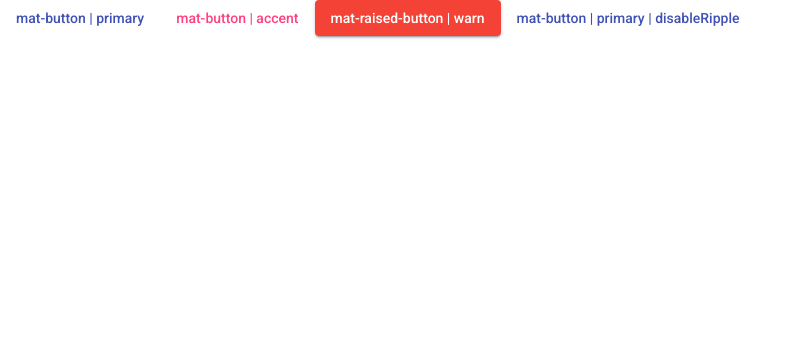
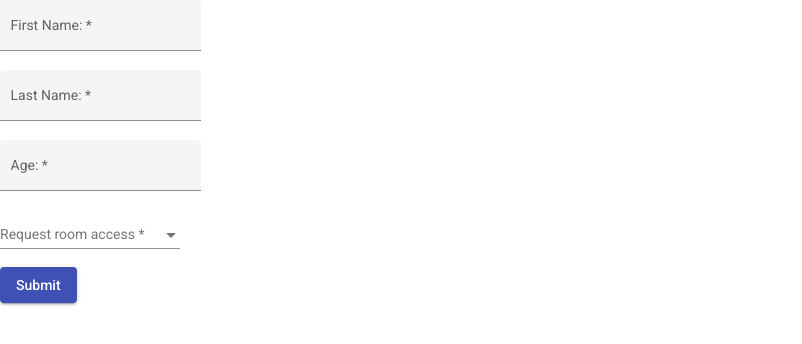
Before and after one commit to bnmghjtyu0/let-api-angular, an Angular app: page / in a window 1280 px wide. Shown: the top 344 px of the page, without its empty margins (0-802 px from the left). Built offline with nearby package versions, Linux system fonts and the light colour scheme.

Commit message:
chore: 完成

```diff
--- a/src/app/app.component.html
+++ b/src/app/app.component.html
@@ -1,6 +1 @@
-<button mat-button color="primary">mat-button | primary</button>
-<button mat-button color="accent" disableRipple>mat-button | accent</button>
-<button mat-raised-button color="warn">mat-raised-button | warn</button>
-<button mat-button color="primary" disableRipple>
-  mat-button | primary | disableRipple
-</button>
+<app-form> </app-form>
--- /dev/null
+++ b/src/app/components/form/form.component.html
@@ -0,0 +1,57 @@
+<div class="container">
+  <form [formGroup]="profileForm" (ngSubmit)="onSubmit()" class="example-form">
+    <mat-form-field appearance="fill" class="example-full-width">
+      <mat-label> First Name:</mat-label>
+      <input matInput formControlName="firstName" />
+    </mat-form-field>
+    <br />
+    <mat-form-field appearance="fill" class="example-full-width">
+      <mat-label> Last Name:</mat-label>
+      <input matInput formControlName="lastName" />
+      <mat-error> 未填 </mat-error>
+    </mat-form-field>
+    <br />
+
+    <mat-form-field appearance="fill" class="example-full-width">
+      <mat-label>Age:</mat-label>
+      <input matInput formControlName="age" type="number" />
+      <mat-error>
+        <span *ngIf="profileForm.controls.age.errors?.negativeNumber">
+          Please provide a valid age
+        </span>
+      </mat-error>
+    </mat-form-field>
+    <br />
+
+    <mat-form-field>
+      <mat-label>Request room access</mat-label>
+      <mat-select formControlName="room">
+        <mat-option *ngFor="let room of rooms" [value]="room">
+          {{ room.text }}
+        </mat-option>
+      </mat-select>
+      <mat-error>
+        <span *ngIf="profileForm.controls.room.errors?.negativeNumber">
+          Please provide a valid age
+        </span>
+      </mat-error>
+    </mat-form-field>
+    <br />
+
+    <button mat-raised-button color="primary" type="submit">Submit</button>
+    <!-- <button
+      mat-raised-button
+      color="primary"
+      type="submit"
+      [disabled]="!profileForm.valid"
+    >
+      Submit
+    </button> -->
+
+    <mat-error>
+      <span *ngIf="profileForm.errors?.roomOnlyWith18">
+        You can not access this room being under 18
+      </span>
+    </mat-error>
+  </form>
+</div>
--- /dev/null
+++ b/src/app/components/form/form.component.ts
@@ -0,0 +1,55 @@
+import { RoomOver18Validator } from './validator.service';
+import { Component, OnInit } from '@angular/core';
+import {
+  Validators,
+  FormBuilder,
+  FormGroup,
+  AbstractControl,
+} from '@angular/forms';
+import { Room } from './form';
+
+function NoNegativeNumbers(control: AbstractControl) {
+  return control.value < 0 ? { negativeNumber: true } : null;
+}
+
+@Component({
+  selector: 'app-form',
+  templateUrl: './form.component.html',
+  styleUrls: ['./form.component.scss'],
+})
+export class FormComponent implements OnInit {
+  title = 'forms-cross-field-validation';
+  profileForm!: FormGroup;
+
+  register() {
+    this.profileForm = this.formBuilder.group(
+      {
+        firstName: ['', Validators.required],
+        lastName: ['', Validators.required],
+        age: ['', [Validators.required, NoNegativeNumbers]],
+        room: [{}, Validators.required],
+      },
+      {
+        validators: [this.roomOver18Validator.onlyAccessRoomsOver18(18)],
+        updateOn: 'blur',
+      }
+    );
+  }
+
+  rooms: Room[] = [
+    { text: 'room 1', value: 'room-1' },
+    { text: 'room 2', value: 'room-2' },
+    { text: 'room 3', value: 'room-3' },
+  ];
+  constructor(
+    private formBuilder: FormBuilder,
+    private roomOver18Validator: RoomOver18Validator
+  ) {}
+
+  ngOnInit(): void {
+    this.register();
+  }
+  onSubmit() {
+    console.log(this.profileForm.value);
+  }
+}
--- /dev/null
+++ b/src/app/components/form/form.ts
@@ -0,0 +1 @@
+export type Room = { text: string; value: string };
--- /dev/null
+++ b/src/app/components/form/validator.service.ts
@@ -0,0 +1,42 @@
+import { Injectable } from '@angular/core';
+import { FormGroup, ValidatorFn } from '@angular/forms';
+import { Room } from './form';
+@Injectable({ providedIn: 'root' })
+export class RoomOver18Validator {
+  public onlyAccessRoomsOver18(minAge: number): ValidatorFn {
+    return (formGroup: any) => {
+      const ageControl = formGroup.controls.age;
+      const roomControl = formGroup.controls.room;
+
+      if (!ageControl || !roomControl) {
+        return null;
+      }
+
+      const ageValue = ageControl.value;
+
+      if (!ageValue) {
+        return null;
+      }
+
+      if (ageValue >= 18) {
+        return null;
+      }
+
+      if (ageValue >= minAge) {
+        return null;
+      }
+
+      const roomsValue = roomControl.value as Room;
+
+      if (!roomsValue) {
+        return null;
+      }
+
+      if (roomsValue.value === 'room-2' || roomsValue.value === 'room-3') {
+        return { roomOnlyWith18: true }; // This is our error!
+      }
+
+      return null;
+    };
+  }
+}
```
Also changed, not shown: src/app/app.module.ts (+5 -2 lines), src/app/components/form/form.component.scss (added), 2 other files (tests, documents, lock files or other folders).
